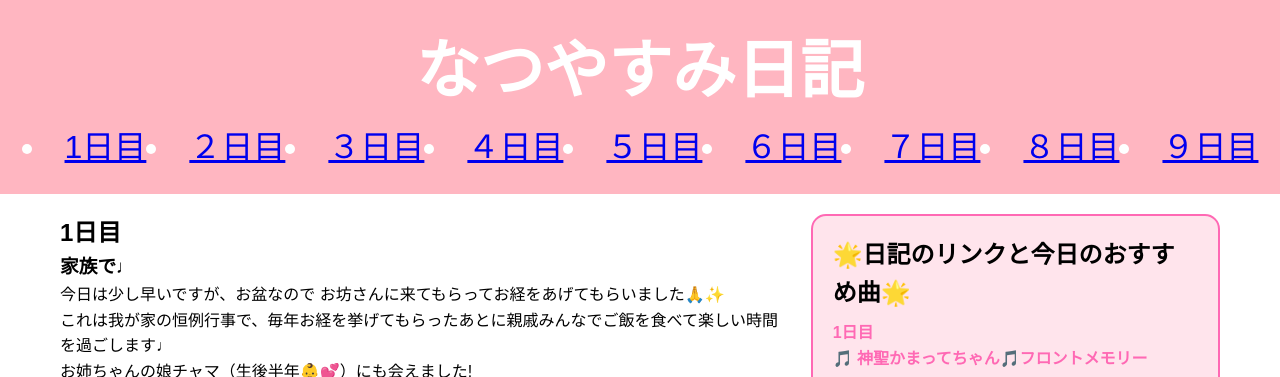
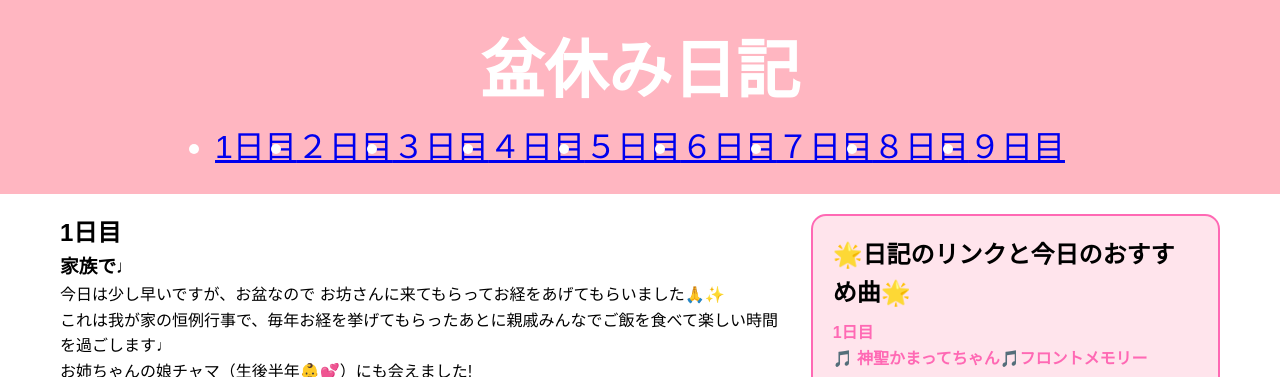
Before and after one commit to 08750/-summer-vacation, a plain HTML site: page index.html in a window 1280 px wide. Shown: the top 377 px of the page. Drawn offline with Linux system fonts and the light colour scheme.

Commit message:
002＿0819_HTMLのタイトルを変更

```diff
--- a/index.html
+++ b/index.html
@@ -9,9 +9,9 @@
   </head>
   <body>
     <header>
-      <h1>なつやすみ日記</h1>
+      <h1>盆休み日記</h1>
       <nav class="drawerMenu">
-        <!-- <ul class="drawerMenu"> -->
+        <ul class="drawerMenu">
           <li><a href="#diary-card01">1日目</a></li>
           <li><a href="#diary-card02">２日目</a></li>
           <li><a href="#diary-card03">３日目</a></li>
```
